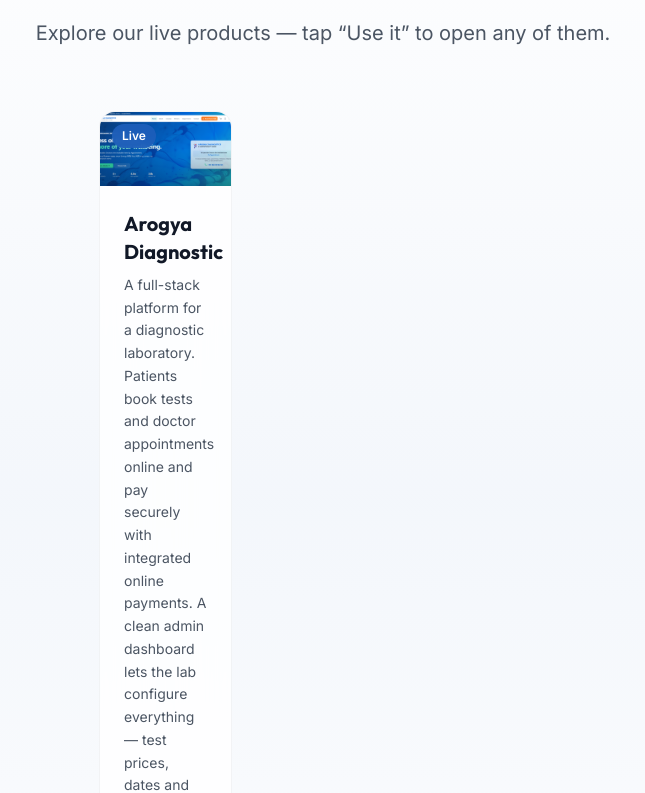
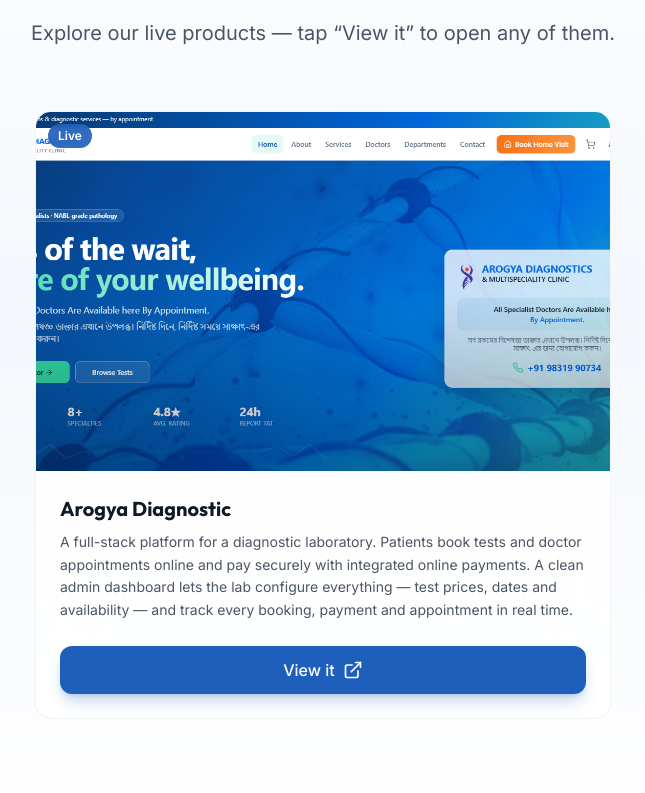
Before and after one commit to neurozenith26-create/Dziretechx, a React (Vite) app: page / in a window 1280 px wide. Shown: the part 4170-4963 px from the top of the page, without its empty margins (317-962 px from the left). Built offline with nearby package versions, Linux system fonts and the light colour scheme; no server answers.

Commit message:
ui updated

```diff
--- a/src/components/sections/Products.jsx
+++ b/src/components/sections/Products.jsx
@@ -15,13 +15,13 @@
         padding="none"
         className="group h-full flex flex-col overflow-hidden border border-gray-200/50 dark:border-white/10"
       >
-        {/* Landing-page screenshot */}
-        <div className="relative aspect-video overflow-hidden bg-surface-light-200 dark:bg-surface-dark-200">
+        {/* Landing-page screenshot — large & prominent */}
+        <div className="relative aspect-[16/10] overflow-hidden bg-surface-light-200 dark:bg-surface-dark-200">
           <img
             src={product.image}
             alt={`${product.name} preview`}
             loading="lazy"
-            className="w-full h-full object-cover transition-transform duration-500 group-hover:scale-105"
+            className="w-full h-full object-cover object-top transition-transform duration-500 group-hover:scale-105"
           />
           {/* Subtle gradient for legibility */}
           <div className="absolute inset-0 bg-gradient-to-t from-black/30 via-transparent to-transparent pointer-events-none" />
@@ -50,14 +50,14 @@
             whileHover={{ scale: 1.02 }}
             whileTap={{ scale: 0.98 }}
             className={cn(
-              'mt-6 inline-flex items-center justify-center gap-2 w-full',
+              'mt-6 inline-flex items-center justify-center gap-2 w-full whitespace-nowrap',
               'px-6 py-3 text-base font-medium rounded-xl transition-all duration-300',
               'bg-brand-500 hover:bg-brand-600 text-white',
               'shadow-lg shadow-brand-500/25 hover:shadow-brand-500/40'
             )}
           >
-            Use it
-            <ExternalLink className="w-5 h-5" />
+            View it
+            <ExternalLink className="w-5 h-5 flex-shrink-0" />
           </motion.a>
         </div>
       </GlassCard>
@@ -80,7 +80,7 @@
         <SectionHeading
           subtitle="Our Products"
           title="Products We've Built"
-          description="Explore our live products — tap “Use it” to open any of them."
+          description="Explore our live products — tap “View it” to open any of them."
         />
 
         <motion.div
@@ -89,11 +89,11 @@
           whileInView="visible"
           viewport={{ once: true, margin: '-100px' }}
           className={cn(
-            'grid gap-6 items-stretch',
-            'grid-cols-1 sm:grid-cols-2 lg:grid-cols-3',
-            // Center the grid when there are only one or two products
-            products.length === 1 && 'max-w-md mx-auto',
-            products.length === 2 && 'sm:max-w-3xl sm:mx-auto'
+            'grid gap-6 lg:gap-8 items-stretch',
+            // Max 2 cards per row so each card is wide and the screenshot
+            // stays big and eye-catching.
+            products.length === 1 && 'grid-cols-1 max-w-xl mx-auto',
+            products.length >= 2 && 'grid-cols-1 sm:grid-cols-2 max-w-5xl mx-auto'
           )}
         >
           {products.map((product) => (
```
